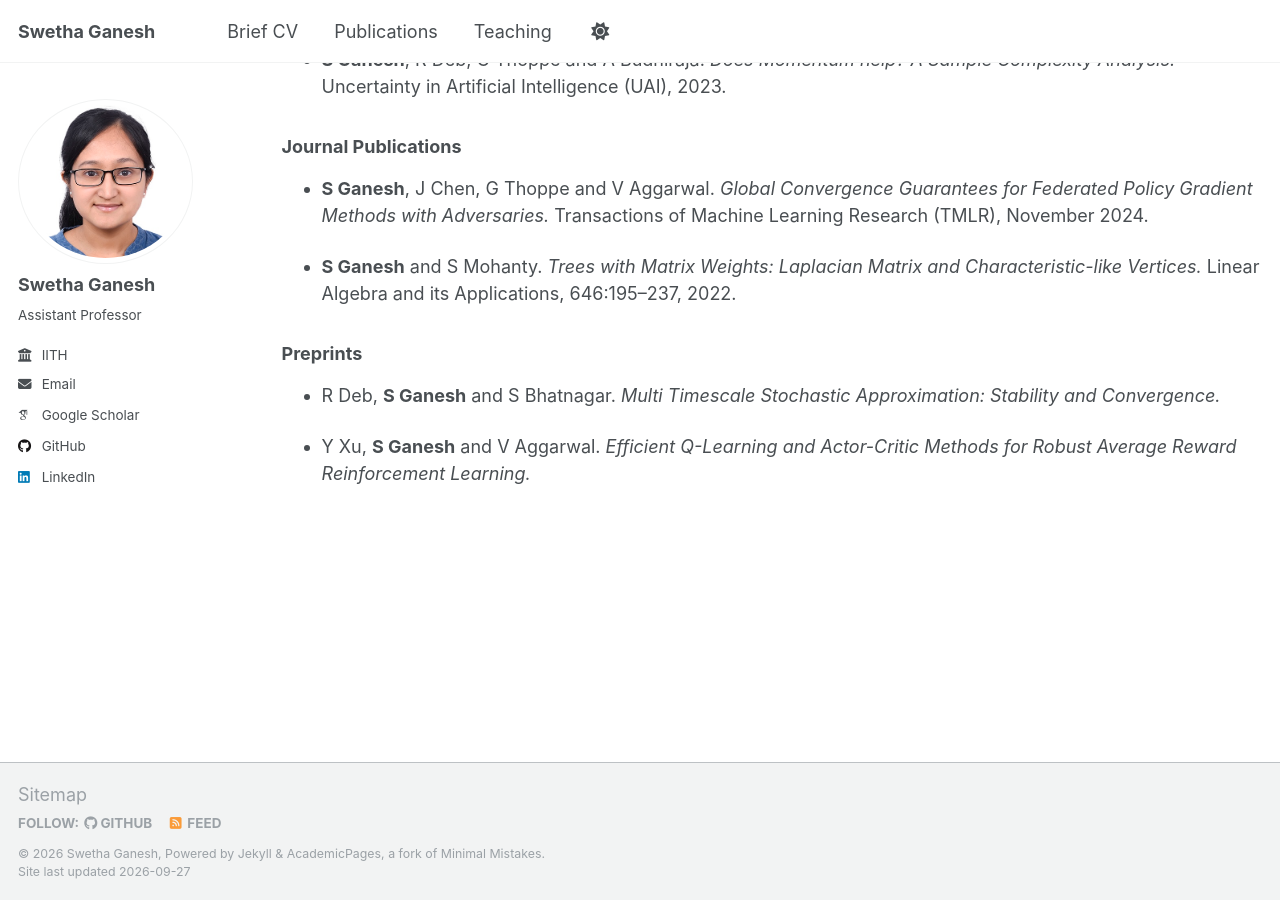
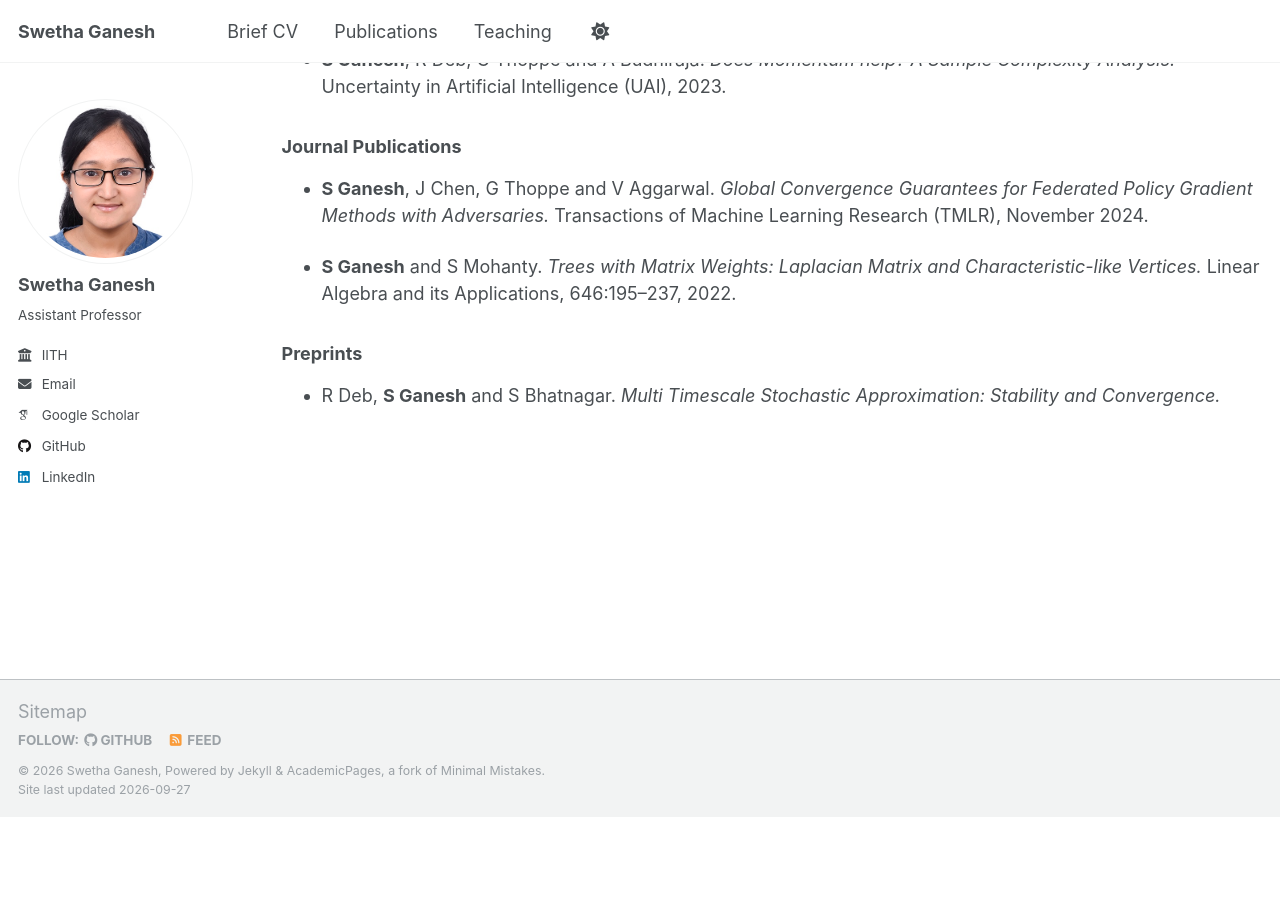
Before and after one commit to swethaganesh17/swethaganesh17.github.io, a Jekyll site: the page built from _pages/publications.md, in a window 1280 px wide and 900 px high, scrolled down 1084 px. Built offline with Jekyll 4.4.1, drawn with Linux system fonts in a browser that asks for light colours; some web fonts are replaced; a script that is not in the unit is left out; after the commit the page ends 1901 px from its top, so only the background shows below that.

Commit message:
Remove publication on Q-Learning methods
Removed a publication entry from the preprints section.

```diff
--- a/_pages/publications.md
+++ b/_pages/publications.md
@@ -40,5 +40,3 @@ Publications can also be found in my [Google Scholar](https://scholar.google.com
 ### Preprints
 
 - R Deb, **S Ganesh** and S Bhatnagar. *Multi Timescale Stochastic Approximation: Stability and Convergence.*
-
-- Y Xu, **S Ganesh** and V Aggarwal. *Efficient Q-Learning and Actor-Critic Methods for Robust Average Reward Reinforcement Learning.*
```
